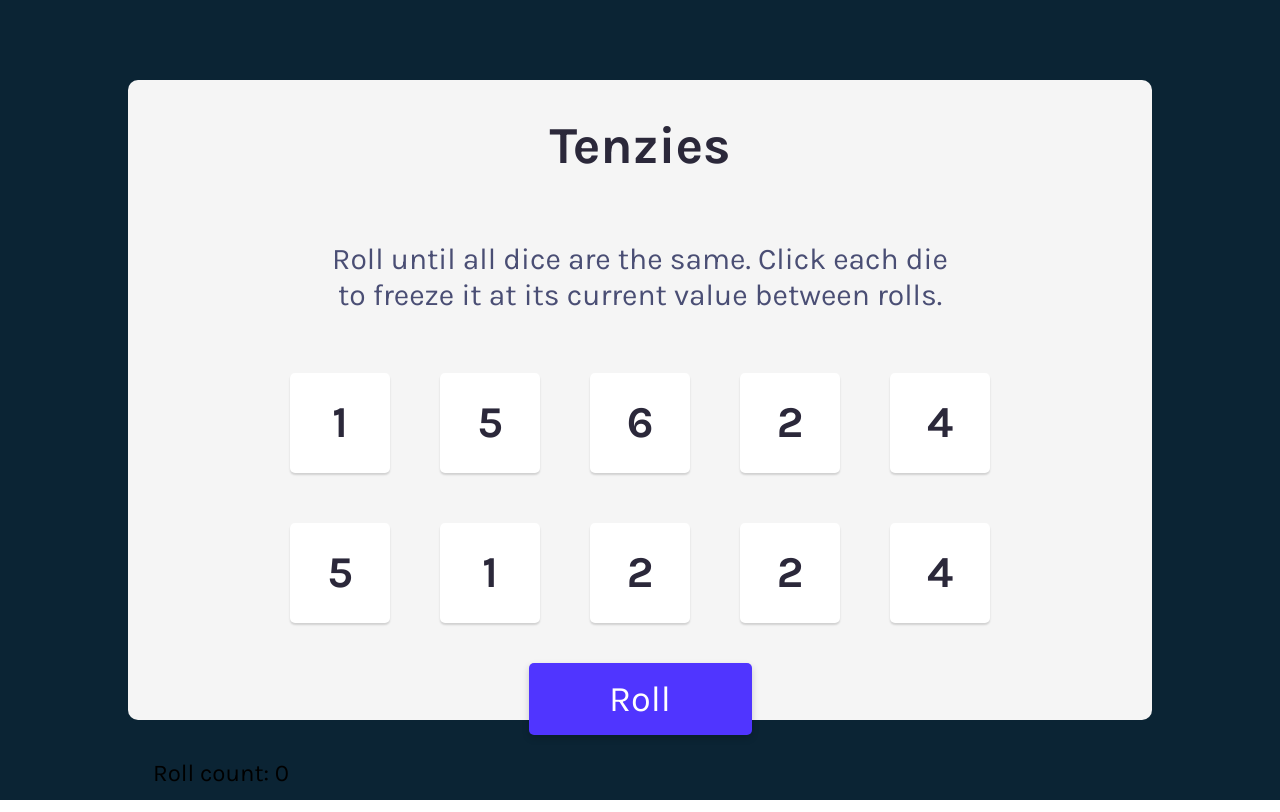
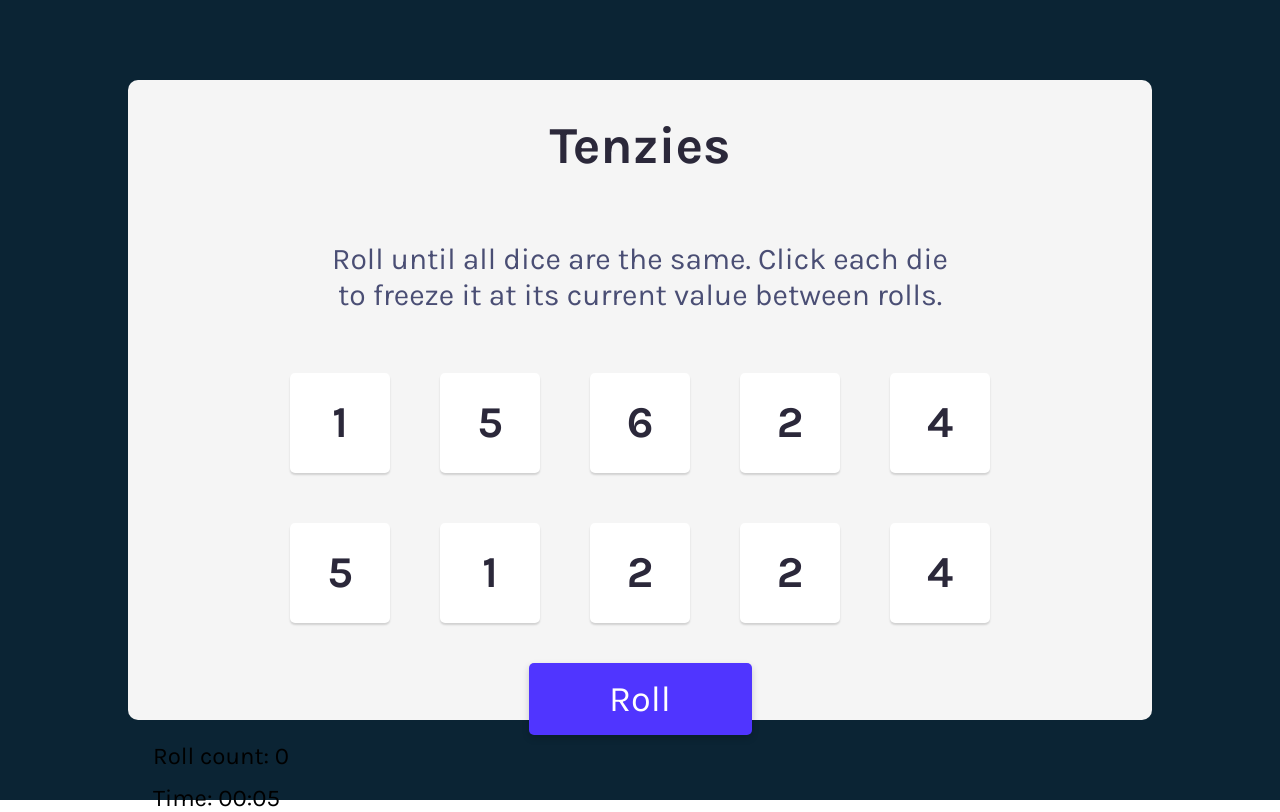
Before and after one commit to Maria-Lem/react-tenzies, a React (Create React App) app: page / in a window 1280 px wide. Built offline with nearby package versions, Linux system fonts and the light colour scheme.

Commit message:
feat: add time count

```diff
--- a/src/App.css
+++ b/src/App.css
@@ -79,8 +79,9 @@
   box-shadow: inset 5px 5px 10px -3px rgba(0, 0, 0, 0.7);
 }
 
-.roll-count {
+.roll-count, .time {
   align-self: flex-start;
+  margin: 7px 0;
   margin-left: 25px;
   font-size: 24px;
 }
--- a/src/App.js
+++ b/src/App.js
@@ -8,16 +8,52 @@ function App() {
   const [dice, setDice] = useState(allNewDice());
   const [tenzies, setTenzies] = useState(false);
   const [rollCount, setRollCount] = useState(0);
+  const [time, setTime] = useState({
+    minutes: '00',
+    seconds: '00'
+  });
 
-  useEffect(() => {
+  const checkIfWon = () => {
     const allHeld = dice.every(die => die.isHeld);
     const firstValue = dice[0].value;
     const allTheSameValue = dice.every(die => die.value === firstValue);
+    return allHeld && allTheSameValue
+  }
 
-    if (allHeld && allTheSameValue) {
+  const check = checkIfWon()
+
+  useEffect(() => {
+    if (check) {
       setTenzies(true);
     }
-  }, [dice])
+  }, [check, dice]);
+
+  useEffect(() => {
+    let totalSeconds = 0;
+    let intervId;
+    const pad = value => {
+      let valueStr = value + '';
+      return valueStr.length < 2 ? '0' + valueStr : valueStr;
+    }
+
+    if (!intervId && !check) {
+      intervId = setInterval(timeCount, 1000);
+    }
+
+    function timeCount() {
+      ++totalSeconds;
+      setTime(prevTime => ({
+        ...prevTime,
+        minutes: [pad(parseInt(totalSeconds / 60))],
+        seconds: [pad(totalSeconds % 60)]
+      }))
+    }
+
+    return () => {
+      clearInterval(intervId);
+      intervId = null;
+    }
+  }, [check])
 
   function newDie() {
     return {
@@ -50,12 +86,14 @@ function App() {
         })
       })
     } else {
-      // TODO set roll count to 0
+      setTime(prevTime => ({
+        ...prevTime,
+        minutes: '00',
+        seconds: '00'
+      }))
       setRollCount(0)
-      // TODO set time to 0
       setTenzies(false);
       setDice(allNewDice());
-
     }
   }
 
@@ -80,6 +118,7 @@ function App() {
         </div>
         <button className="btn" onClick={rollDice}>{tenzies ? "New Game" : "Roll"}</button>
         <p className="roll-count">Roll count: {rollCount}</p>
+        <p className="time">Time: {time.minutes}:{time.seconds}</p>
       </main>
     </div>
   );
```
